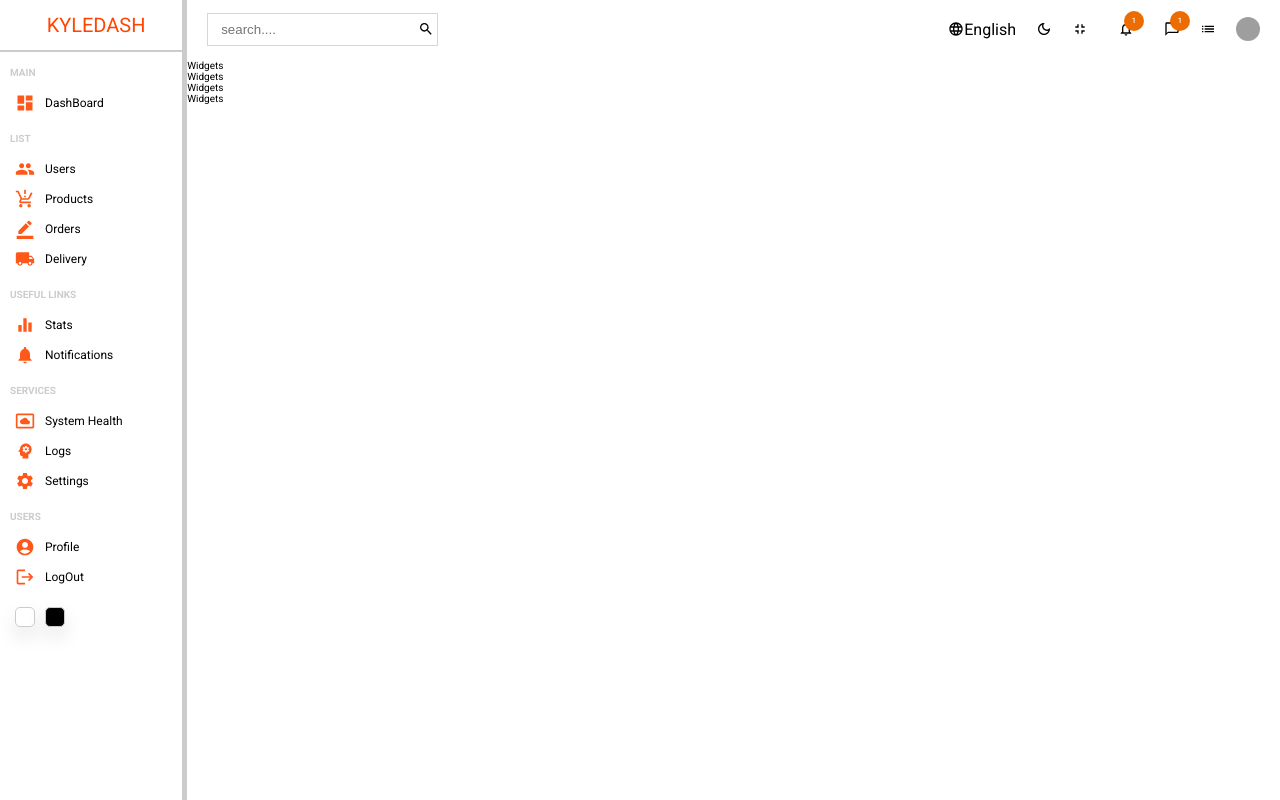
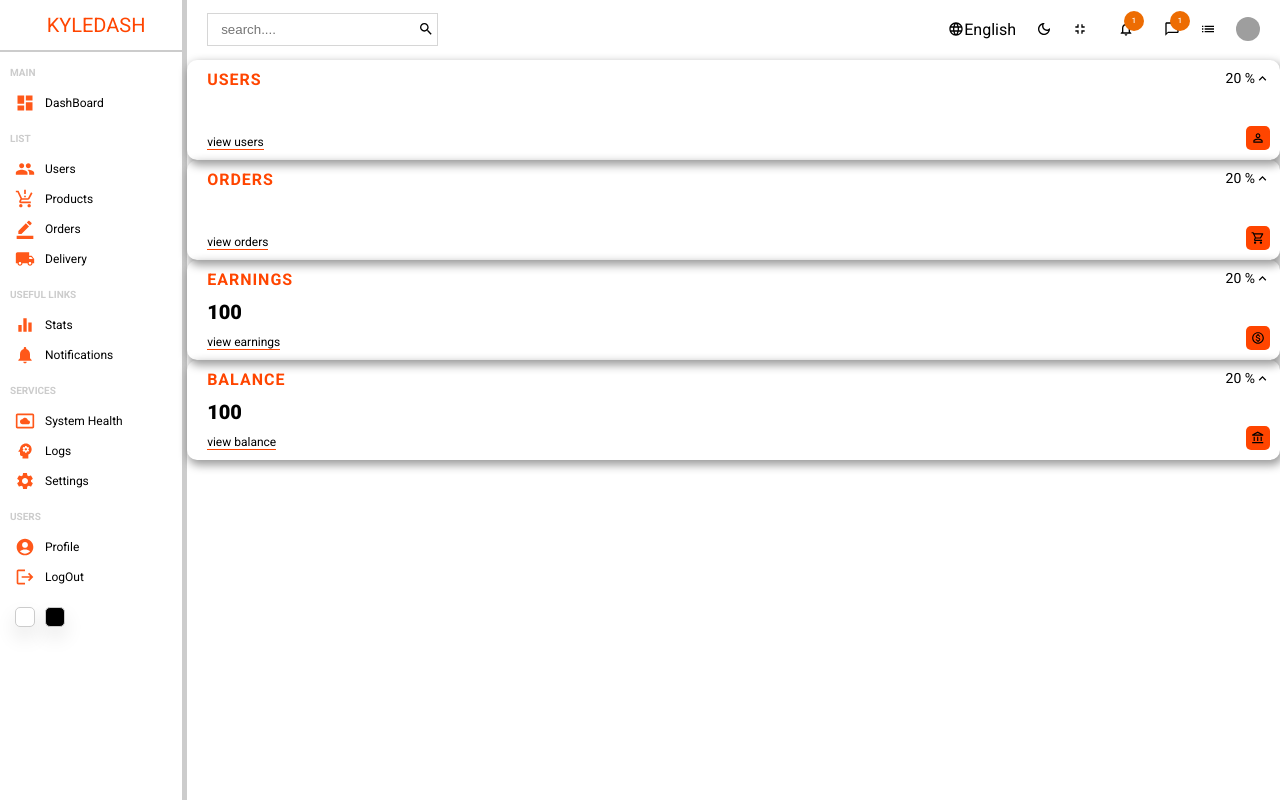
Before and after one commit to MwauStephen/DashBoard, a React (Create React App) app: page / in a window 1280 px wide. Built offline with nearby package versions, Linux system fonts and the light colour scheme; grey boxes are pictures that could not be loaded.

Commit message:
passed a prop on the widget component

```diff
--- a/src/Pages/HomePage/Home.js
+++ b/src/Pages/HomePage/Home.js
@@ -1,7 +1,7 @@
 import React from "react";
 import NavBar from "../../Components/navBar/NavBar";
 import SideBar from "../../Components/sideBar/SideBar";
-import Widgets from "../../Components/Widgets/Widgets";
+import Widget from "../../Components/Widgets/Widget";
 import styles from "./Home.module.css";
 
 const Home = () => {
@@ -11,10 +11,10 @@ const Home = () => {
       <div className={styles["home-container"]}>
         <NavBar />
         <div className={styles.widgets}>
-        <Widgets/>
-        <Widgets/>
-        <Widgets/>
-        <Widgets/>
+          <Widget type="users" />
+          <Widget type="orders" />
+          <Widget type="earnings" />
+          <Widget type="balance" />
         </div>
       </div>
     </div>
```
